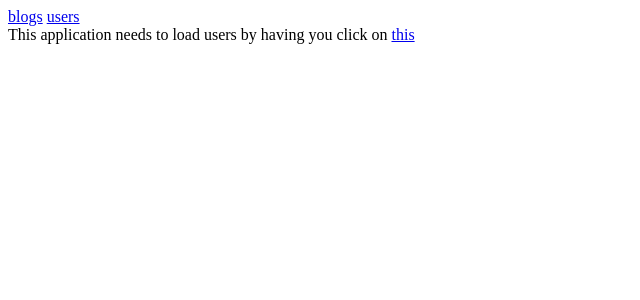
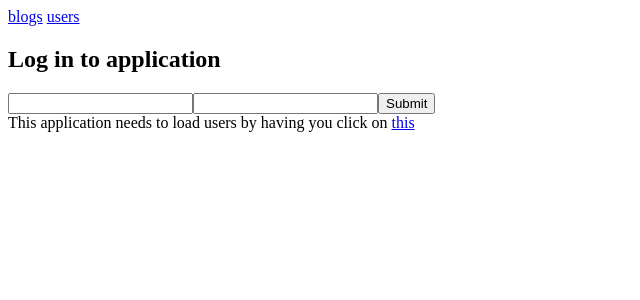
Before and after one commit to bryantt23/blog-list-features, a React (Create React App) app: page /users/1 in a window 1280 px wide. Shown: the top 300 px of the page, without its empty margins (0-640 px from the left). Built offline with nearby package versions, Linux system fonts and the light colour scheme.

Commit message:
Log in redirects

```diff
--- a/src/App.js
+++ b/src/App.js
@@ -7,7 +7,7 @@ import UserInfo from './components/UserInfo';
 import BlogInfo from './components/BlogInfo';
 import Navigation from './components/Navigation';
 
-const App = props => {
+const App = () => {
   return (
     <Router>
       <div>
--- a/src/components/LoggedInInfo.js
+++ b/src/components/LoggedInInfo.js
@@ -1,22 +1,26 @@
 import React from 'react';
 import { useSelector } from 'react-redux';
 import { logout } from '../reducers/userReducer';
+import { Link, Redirect } from 'react-router-dom';
+import { useDispatch } from 'react-redux';
+import { checkIfUserLoggedIn } from '../reducers/userReducer';
 
 function LoggedInInfo() {
+  const dispatch = useDispatch();
   const user = useSelector(state => state.user);
 
   //TODO: make it reflect in UI
   const handleLogout = () => {
     logout();
+    dispatch(checkIfUserLoggedIn());
+    return <Redirect to='/' />;
   };
 
   return (
-    <div>
-      <h3>
-        {`Username ${user.username} is logged in `}
-        <button onClick={handleLogout}>logout</button>
-      </h3>
-    </div>
+    <span>
+      {`Username ${user.username} is logged in `}
+      <button onClick={handleLogout}>logout</button>
+    </span>
   );
 }
 
--- a/src/components/Main.js
+++ b/src/components/Main.js
@@ -6,12 +6,11 @@ import { checkIfUserLoggedIn, setUser, logout } from '../reducers/userReducer';
 import { connect } from 'react-redux';
 import BlogList from './BlogList';
 import AddBlog from './AddBlog';
-import LoggedInInfo from './LoggedInInfo';
 import { useSelector } from 'react-redux';
 
 function Main() {
   const user = useSelector(state => state.user);
-  console.log('user   ', user);
+  // console.log('user   ', user);
 
   const dispatch = useDispatch();
 
@@ -20,33 +19,34 @@ function Main() {
     dispatch(checkIfUserLoggedIn());
   }, [dispatch]);
 
-  console.log('user   ', user);
-  const [username, setUsername] = useState('');
-  const [password, setPassword] = useState('');
+  // console.log('user   ', user);
+  // const [username, setUsername] = useState('');
+  // const [password, setPassword] = useState('');
   const [formVisible, setFormVisible] = useState(false);
   // const [user, setUser] = useState(null);
 
   //TODO: make it reflect in UI
-  const handleLogin = async e => {
-    e.preventDefault();
-    const res = await login(username, password);
-    if (res.error) {
-      console.log(res.error);
-    } else {
-      const { name, username, token } = res;
-      setUser({ name, username, token });
-    }
-  };
+  // const handleLogin = async e => {
+  //   e.preventDefault();
+  //   const res = await login(username, password);
+  //   if (res.error) {
+  //     console.log(res.error);
+  //   } else {
+  //     const { name, username, token } = res;
+  //     setUser({ name, username, token });
+  //   }
+  // };
 
   if (!user.loggedIn) {
     return (
       <div>
-        <h2>Log in to application</h2>
+        Log in using the navigation menu
+        {/* <h2>Log in to application</h2>
         <form onSubmit={handleLogin}>
           <input onChange={e => setUsername(e.target.value)} />
           <input onChange={e => setPassword(e.target.value)} />
           <button type='submit'>Submit</button>
-        </form>
+        </form> */}
       </div>
     );
   }
@@ -60,7 +60,7 @@ function Main() {
   //   }
   // }, []);
 
-  console.log(user);
+  // console.log(user);
   // https://stackoverflow.com/questions/679915/how-do-i-test-for-an-empty-javascript-object
 
   // <Router>
@@ -69,8 +69,6 @@ function Main() {
   return (
     <div>
       <h2>blogs</h2>
-      <LoggedInInfo />
-
       <BlogList />
 
       <div style={showWhenVisible}>
--- a/src/components/Navigation.js
+++ b/src/components/Navigation.js
@@ -1,10 +1,59 @@
-import React from 'react';
-import { Link } from 'react-router-dom';
+import React, { useState, useEffect } from 'react';
+import { Link, Redirect } from 'react-router-dom';
+import LoggedInInfo from './LoggedInInfo';
+import { useDispatch } from 'react-redux';
+import { useSelector } from 'react-redux';
+import { checkIfUserLoggedIn, setUser, logout } from '../reducers/userReducer';
+import { login } from '../services/users';
 
 function Navigation() {
+  const user = useSelector(state => state.user);
+  console.log('user   ', user);
+
+  const dispatch = useDispatch();
+
+  useEffect(() => {
+    dispatch(checkIfUserLoggedIn());
+  }, [dispatch]);
+
+  console.log('user   ', user);
+  const [username, setUsername] = useState('');
+  const [password, setPassword] = useState('');
+
+  //TODO: make it reflect in UI
+  const handleLogin = async e => {
+    e.preventDefault();
+    const res = await login(username, password);
+    if (res.error) {
+      console.log(res.error);
+    } else {
+      const { name, username, token } = res;
+      setUser({ name, username, token });
+      dispatch(checkIfUserLoggedIn());
+      return <Redirect to='/' />;
+    }
+  };
+
+  let renderUi;
+  if (!user.loggedIn) {
+    renderUi = (
+      <div>
+        <h2>Log in to application</h2>
+        <form onSubmit={handleLogin}>
+          <input onChange={e => setUsername(e.target.value)} />
+          <input onChange={e => setPassword(e.target.value)} />
+          <button type='submit'>Submit</button>
+        </form>
+      </div>
+    );
+  } else {
+    renderUi = <LoggedInInfo />;
+  }
+
   return (
     <div>
-      <Link to={'/blogs'}>blogs</Link> <Link to={'/users'}>users</Link>
+      <Link to={'/blogs'}>blogs</Link> <Link to={'/users'}>users</Link>{' '}
+      {renderUi}
     </div>
   );
 }
--- a/src/reducers/userReducer.js
+++ b/src/reducers/userReducer.js
@@ -17,7 +17,6 @@ export const checkIfUserLoggedIn = () => {
 
 export const setUser = ({ name, username, token }) => {
   localStorage.setItem('user', JSON.stringify({ name, username, token }));
-
   return async dispatch => {
     dispatch({
       type: 'SET_USER',
@@ -27,24 +26,14 @@ export const setUser = ({ name, username, token }) => {
 };
 
 export const logout = () => {
+  // debugger;
   localStorage.clear();
-  return dispatch => {
+  return async dispatch => {
     dispatch({
       type: 'LOGOUT'
     });
   };
 };
-
-// export const getUsers = () => {
-//   return async dispatch => {
-//     const users = await getAllUsers();
-
-//     dispatch({
-//       type: 'GET_USERS',
-//       payload: users
-//     });
-//   };
-// };
 
 export const getUsers = users => {
   return async dispatch => {
```
